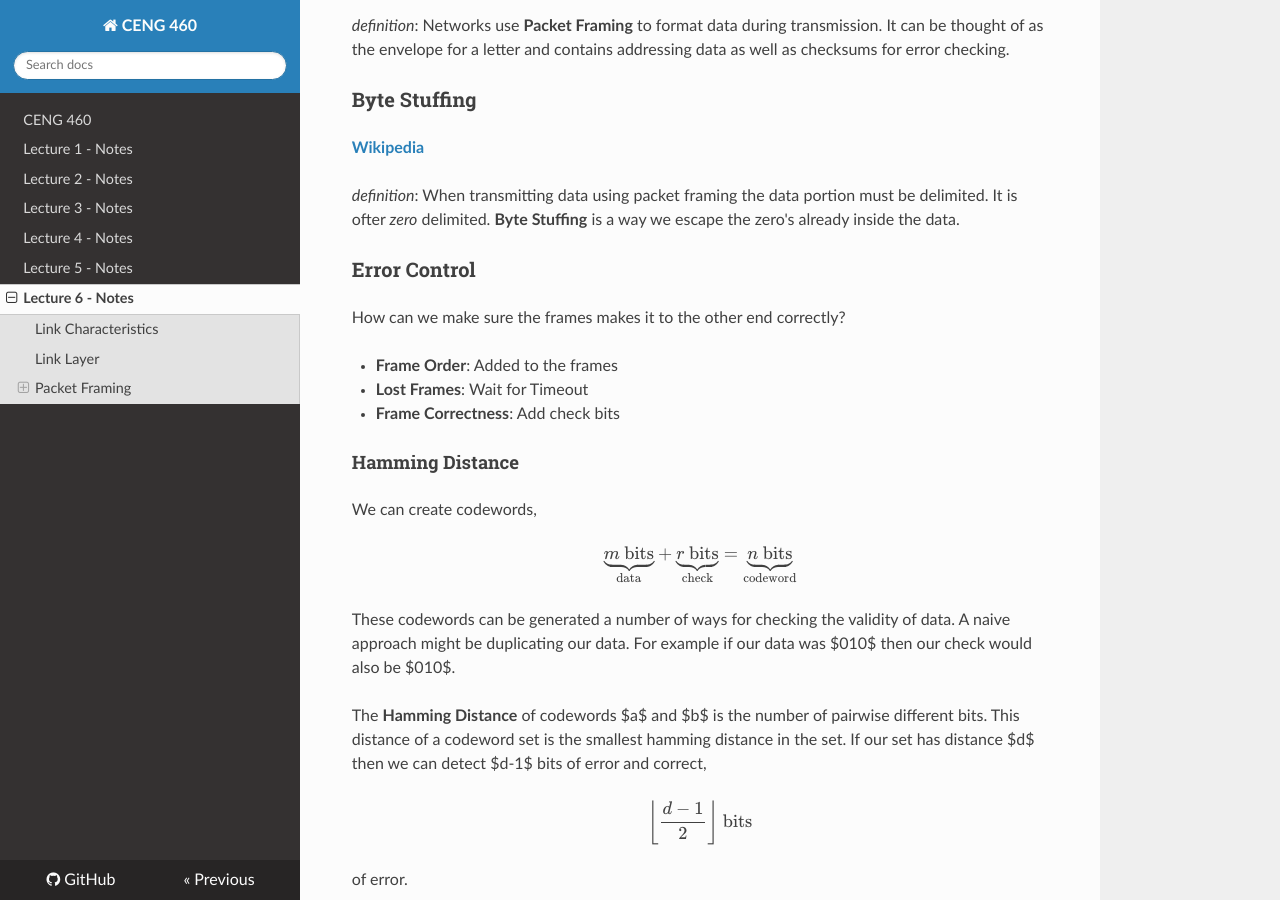
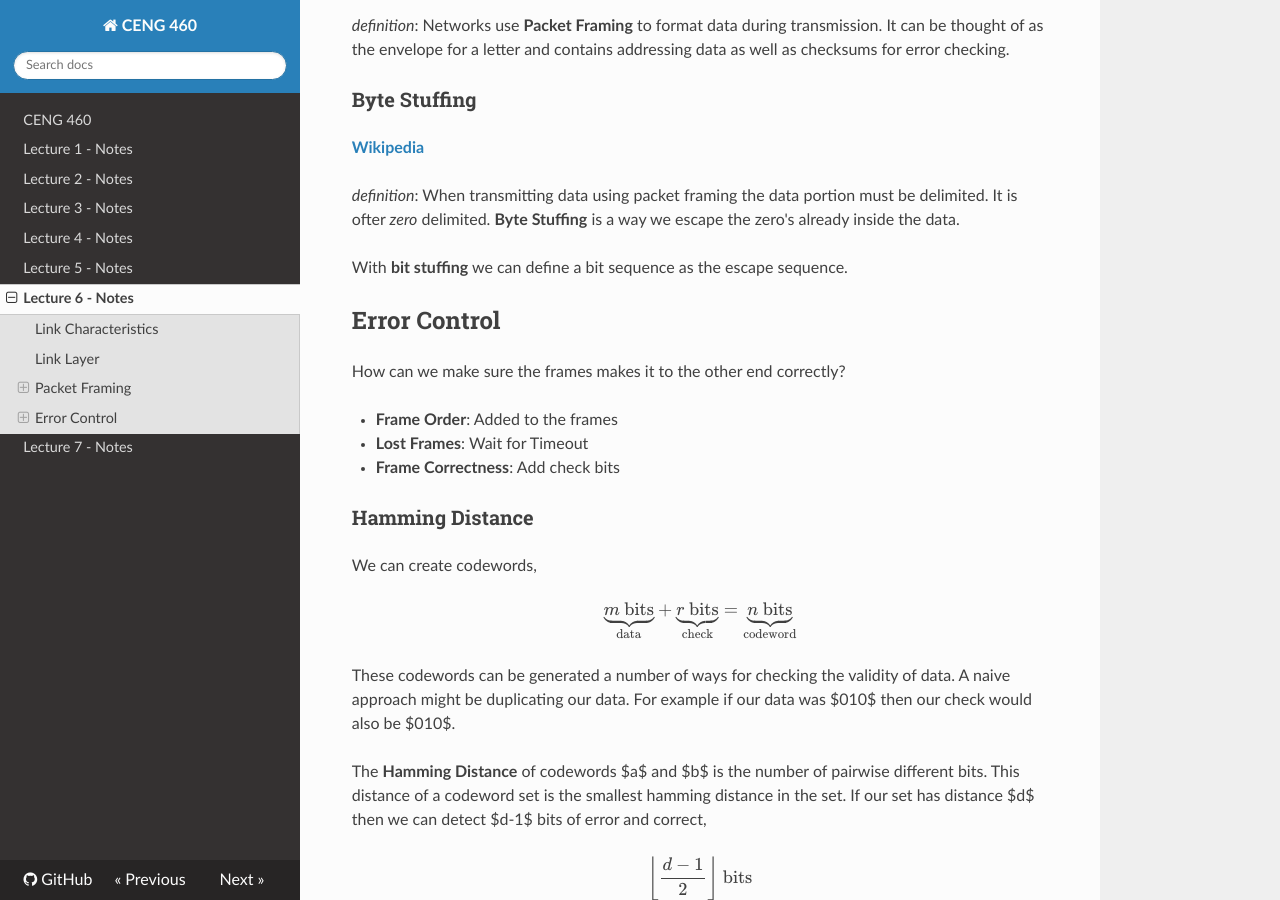
Before and after one commit to UVicNotes/CENG-460, an MkDocs documentation site: the page built from Notes/2016-01-21.md, in a window 1280 px wide and 900 px high, scrolled down 1055 px. Built offline with MkDocs 1.6.1, drawn with Linux system fonts in a browser that asks for light colours; nearby versions of some CDN libraries; formulas are drawn with MathJax 3.

Commit message:
Notes on Monday :fish:

```diff
--- a/Notes/2016-01-21.md
+++ b/Notes/2016-01-21.md
@@ -42,8 +42,10 @@ __[Wikipedia](https://en.wikipedia.org/wiki/Consistent_Overhead_Byte_Stuffing)__
 
 _definition_: When transmitting data using packet framing the data portion must be delimited. It is ofter _zero_ delimited. __Byte Stuffing__ is a way we escape the zero's already inside the data.
 
+With __bit stuffing__ we can define a bit sequence as the escape sequence.
 
-### Error Control
+
+## Error Control
 
 How can we make sure the frames makes it to the other end correctly?
 
@@ -51,7 +53,7 @@ How can we make sure the frames makes it to the other end correctly?
 * __Lost Frames__: Wait for Timeout
 * __Frame Correctness__: Add check bits
 
-#### Hamming Distance
+### Hamming Distance
 
 We can create codewords,
 
@@ -100,7 +102,7 @@ $$\begin{align}
     &= 1 ~\text{bits}
 \end{align}$$
 
-#### Multi Dimensional Parity Check Code
+### Multi Dimensional Parity Check Code
 
 __From [Wikipedia](https://en.wikipedia.org/wiki/Multidimensional_parity-check_code)__
 
```
Also changed, not shown: Notes/2016-01-25.md (added, +17 -0 lines).
